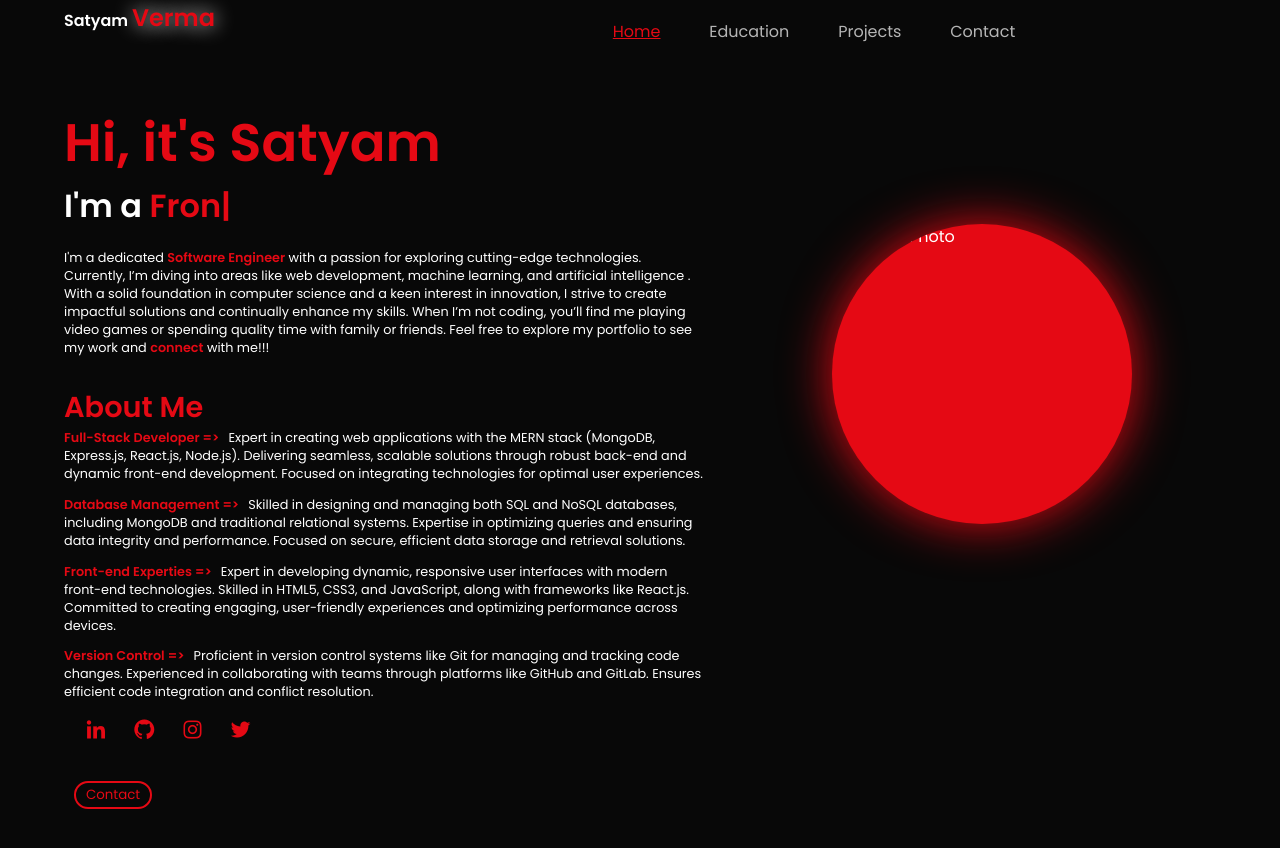
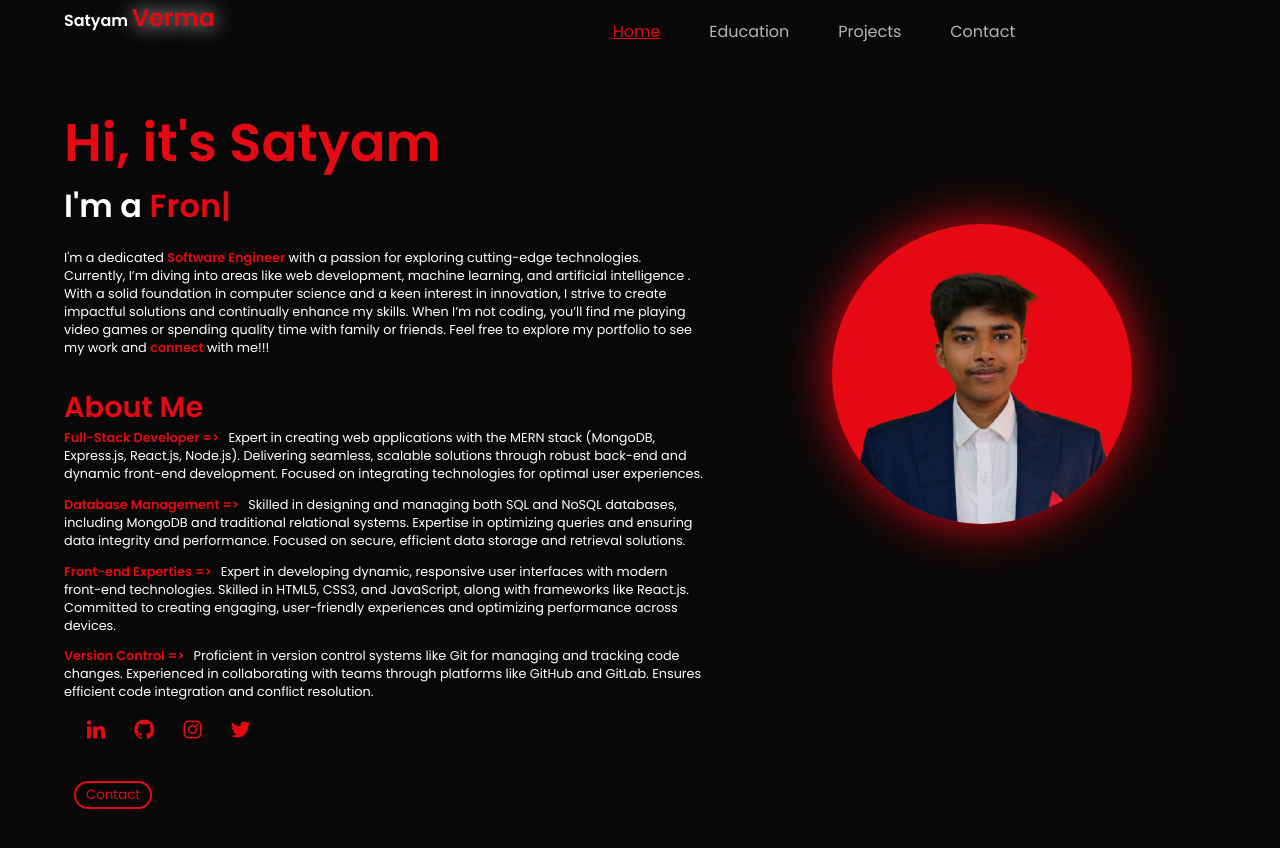
Before and after one commit to Satyamverma2604/Portfolio, a plain HTML site: page index.html in a window 1280 px wide. Drawn offline with nearby package versions, Linux system fonts and the light colour scheme; a web font is replaced by a local one.

Commit message:
Update index.html

```diff
--- a/index.html
+++ b/index.html
@@ -106,7 +106,7 @@
       </div>
       <div id="main-2">
         <div class="photo">
-          <img src="/logo/Satyam.png" alt="Satya's Photo" />
+          <img src="/logo/satya.png" alt="Satya's Photo" />
         </div>
       </div>
     </main>
```
